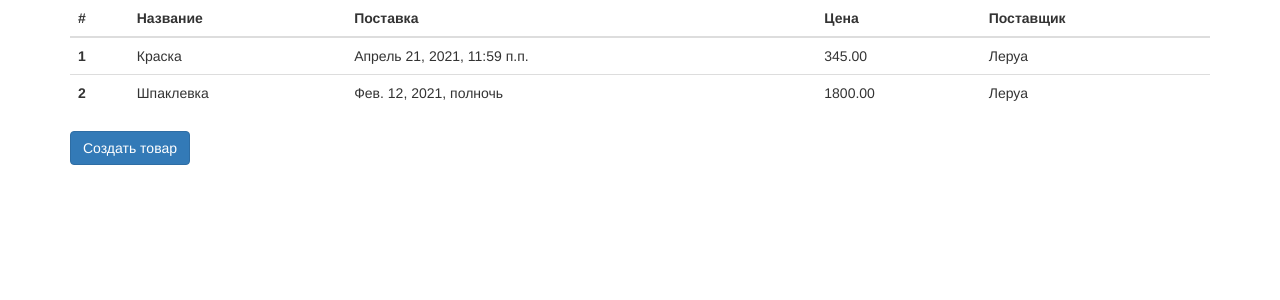
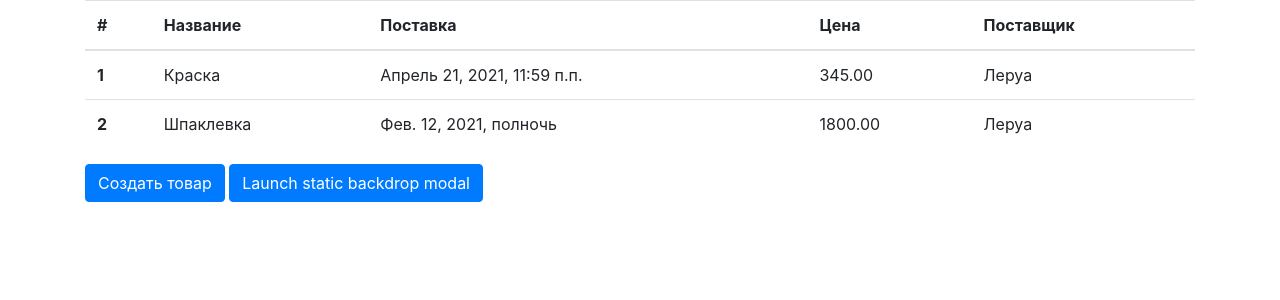
Before and after one commit to alekskositsyn/Sobes, a Django app: page / in a window 1280 px wide. Shown: the top 300 px of the page. Run offline with Django 3.2, Linux system fonts and the light colour scheme; data comes from the database, SQL or seed files in the repository; some libraries are stand-ins or nearby versions.

Commit message:
сделал вывод формы в модальное окно.

```diff
--- a/Django/requirements.txt
+++ b/Django/requirements.txt
@@ -2,3 +2,4 @@ asgiref==3.3.4
 Django==3.2
 pytz==2021.1
 sqlparse==0.4.1
+django-widget-tweaks==1.4.8
--- a/Django/sobes/mainapp/templates/mainapp/base.html
+++ b/Django/sobes/mainapp/templates/mainapp/base.html
@@ -9,7 +9,11 @@
         {% endblock %}
     </title>
     {% block css %}
-        <link href="{% static 'css/bootstrap.min.css' %}" rel="stylesheet">
+        <link rel="stylesheet" href="https://maxcdn.bootstrapcdn.com/bootstrap/4.0.0/css/bootstrap.min.css"
+              integrity="sha384-Gn5384xqQ1aoWXA+058RXPxPg6fy4IWvTNh0E263XmFcJlSAwiGgFAW/dAiS6JXm"
+              crossorigin="anonymous">
+
+        {#        <link href="{% static 'css/bootstrap.min.css' %}" rel="stylesheet">#}
         <link rel="stylesheet" href="{% static 'fonts/font-awesome/css/font-awesome.css' %}">
     {% endblock %}
 </head>
@@ -20,8 +24,18 @@
     <div class="clr"></div>
 </div>
 {% block js %}
-    <script src=" {% static 'js/jquery-3.2.1.min.js' %} "></script>
-    <script src=" {% static 'js/bootstrap.min.js' %} "></script>
+    <script src="https://code.jquery.com/jquery-3.2.1.slim.min.js"
+            integrity="sha384-KJ3o2DKtIkvYIK3UENzmM7KCkRr/rE9/Qpg6aAZGJwFDMVNA/GpGFF93hXpG5KkN"
+            crossorigin="anonymous"></script>
+    <script src="https://cdnjs.cloudflare.com/ajax/libs/popper.js/1.12.9/umd/popper.min.js"
+            integrity="sha384-ApNbgh9B+Y1QKtv3Rn7W3mgPxhU9K/ScQsAP7hUibX39j7fakFPskvXusvfa0b4Q"
+            crossorigin="anonymous"></script>
+    <script src="https://maxcdn.bootstrapcdn.com/bootstrap/4.0.0/js/bootstrap.min.js"
+            integrity="sha384-JZR6Spejh4U02d8jOt6vLEHfe/JQGiRRSQQxSfFWpi1MquVdAyjUar5+76PVCmYl"
+            crossorigin="anonymous"></script>
+
+    {#    <script src=" {% static 'js/jquery-3.2.1.min.js' %} "></script>#}
+    {#    <script src=" {% static 'js/bootstrap.min.js' %} "></script>#}
 {% endblock %}
 </body>
 </html>
--- a/Django/sobes/mainapp/templates/mainapp/form.html
+++ b/Django/sobes/mainapp/templates/mainapp/form.html
@@ -1,5 +1,3 @@
-{% load static %}
-{% csrf_token %}
+{% load widget_tweaks %}
+
 {{ create_form.as_p }}
-<br>
-<input class="form-control" type="submit" value="Сохранить">
--- a/Django/sobes/mainapp/templates/mainapp/good_create.html
+++ b/Django/sobes/mainapp/templates/mainapp/good_create.html
@@ -1,13 +1,15 @@
-{% extends 'mainapp/base.html' %}
+{#{% extends 'mainapp/base.html' %}#}
 {% load static %}
-{% block content %}
-    <div class="h2 text-center head">
-        Создание товара
+
+<form class="form-horizontal" method="post" action="{% url 'main:good_create' %}"
+      enctype="multipart/form-data" class="js-good-create-form">
+    {% csrf_token %}
+    <div class="modal-body">
+        {% include 'mainapp/form.html' %}
     </div>
-    <form class="form-horizontal" method="post" action="{% url 'main:good_create' %}"
-          enctype="multipart/form-data">
-        {% include 'mainapp/form.html' %}
-    </form>
-    <a class="btn" href="{% url 'main:goods_list' %}"
-       aria-disabled="true">Вернуться к списку</a>
-{% endblock %}
+    <div class="modal-footer">
+        <button type="button" class="btn btn-secondary" data-dismiss="modal">Close</button>
+        <button type="submit" class="btn btn-primary" value="Сохранить">Save changes</button>
+    </div>
+    <br>
+</form>
--- a/Django/sobes/mainapp/templates/mainapp/goods_list.html
+++ b/Django/sobes/mainapp/templates/mainapp/goods_list.html
@@ -13,18 +13,32 @@
             </tr>
             </thead>
             <tbody>
-            {% for good in goods %}
-                <tr>
-                    <th scope="row">{{ good.pk }}</th>
-                    <td>{{ good.name }}</td>
-                    <td>{{ good.created_at }}</td>
-                    <td>{{ good.price }}</td>
-                    <td>{{ good.vendor }}</td>
-                </tr>
-            {% endfor %}
-
+            {% include 'mainapp/partial_goods_list.html' %}
             </tbody>
         </table>
     </div>
     <a class="btn btn-primary" href="{% url 'mainapp:good_create' %}">Создать товар</a>
+
+    <!-- Button trigger modal -->
+    <button type="button" class="btn btn-primary" data-toggle="modal" data-url="{% url 'mainapp:good_create' %}"
+            data-target="
+            #exampleModalCenter">
+        Launch static backdrop modal
+    </button>
+
+    <!-- Modal -->
+    <div class="modal fade" id="exampleModalCenter" tabindex="-1" role="dialog"
+         aria-labelledby="exampleModalCenterTitle" aria-hidden="true">
+        <div class="modal-dialog modal-dialog-centered" role="document">
+            <div class="modal-content">
+                <div class="modal-header">
+                    <h5 class="modal-title" id="exampleModalLongTitle">Создание товара</h5>
+                    <button type="button" class="close" data-dismiss="modal" aria-label="Close">
+                        <span aria-hidden="true">&times;</span>
+                    </button>
+                </div>
+                {% include 'mainapp/good_create.html' %}
+            </div>
+        </div>
+    </div>
 {% endblock %}
--- /dev/null
+++ b/Django/sobes/mainapp/templates/mainapp/partial_goods_list.html
@@ -0,0 +1,9 @@
+{% for good in goods %}
+    <tr>
+        <th scope="row">{{ good.pk }}</th>
+        <td>{{ good.name }}</td>
+        <td>{{ good.created_at }}</td>
+        <td>{{ good.price }}</td>
+        <td>{{ good.vendor }}</td>
+    </tr>
+{% endfor %}
--- a/Django/sobes/mainapp/views.py
+++ b/Django/sobes/mainapp/views.py
@@ -1,5 +1,6 @@
-from django.http import HttpResponseRedirect
+from django.http import HttpResponseRedirect, JsonResponse
 from django.shortcuts import render
+from django.template.loader import render_to_string
 from django.urls import reverse
 
 from .models import GoodItem
@@ -9,9 +10,11 @@ from .forms import CreateForm
 # Create your views here.
 def goods_list(request):
     goods = GoodItem.objects.all()
+    form = CreateForm()
     content = {
         'page_title': 'главная',
-        'goods': goods
+        'goods': goods,
+        'create_form': form,
     }
     return render(request, 'mainapp/goods_list.html', content)
 
@@ -21,7 +24,7 @@ def good_create(request):
         form = CreateForm(request.POST)
         if form.is_valid():
             form.save()
-            return HttpResponseRedirect(reverse('main:goods_list'))
+            return save_good_form(request, form, "good_create.html")
     else:
         form = CreateForm()
     content = {
@@ -29,3 +32,20 @@ def good_create(request):
         'create_form': form,
     }
     return render(request, 'mainapp/good_create.html', content)
+
+
+def save_good_form(request, form, template_name):
+    data = dict()
+    if request.method == 'POST':
+        if form.is_valid():
+            form.save()
+            data['form_is_valid'] = True
+            goods = GoodItem.objects.all()
+            data['html_good_list'] = render_to_string('mainapp/goods_list.html', {
+                'goods': goods
+            })
+    else:
+        data['form_is_valid'] = False
+        context = {'form': form}
+        data['html_form'] = render_to_string(template_name, context, request=request)
+    return JsonResponse(data)
```
Also changed, not shown: Django/sobes/sobes/settings.py (+1 -6 lines).
